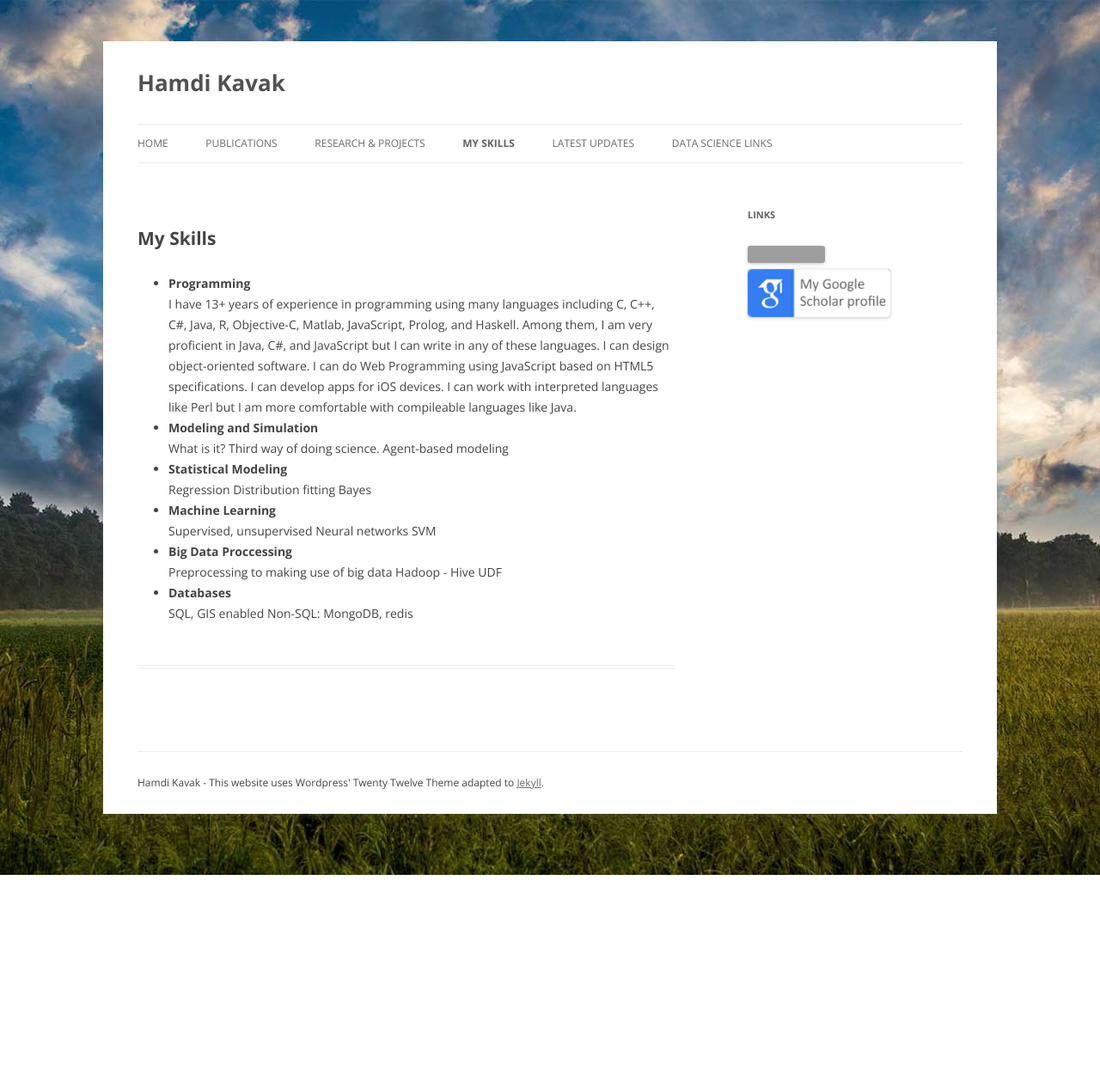
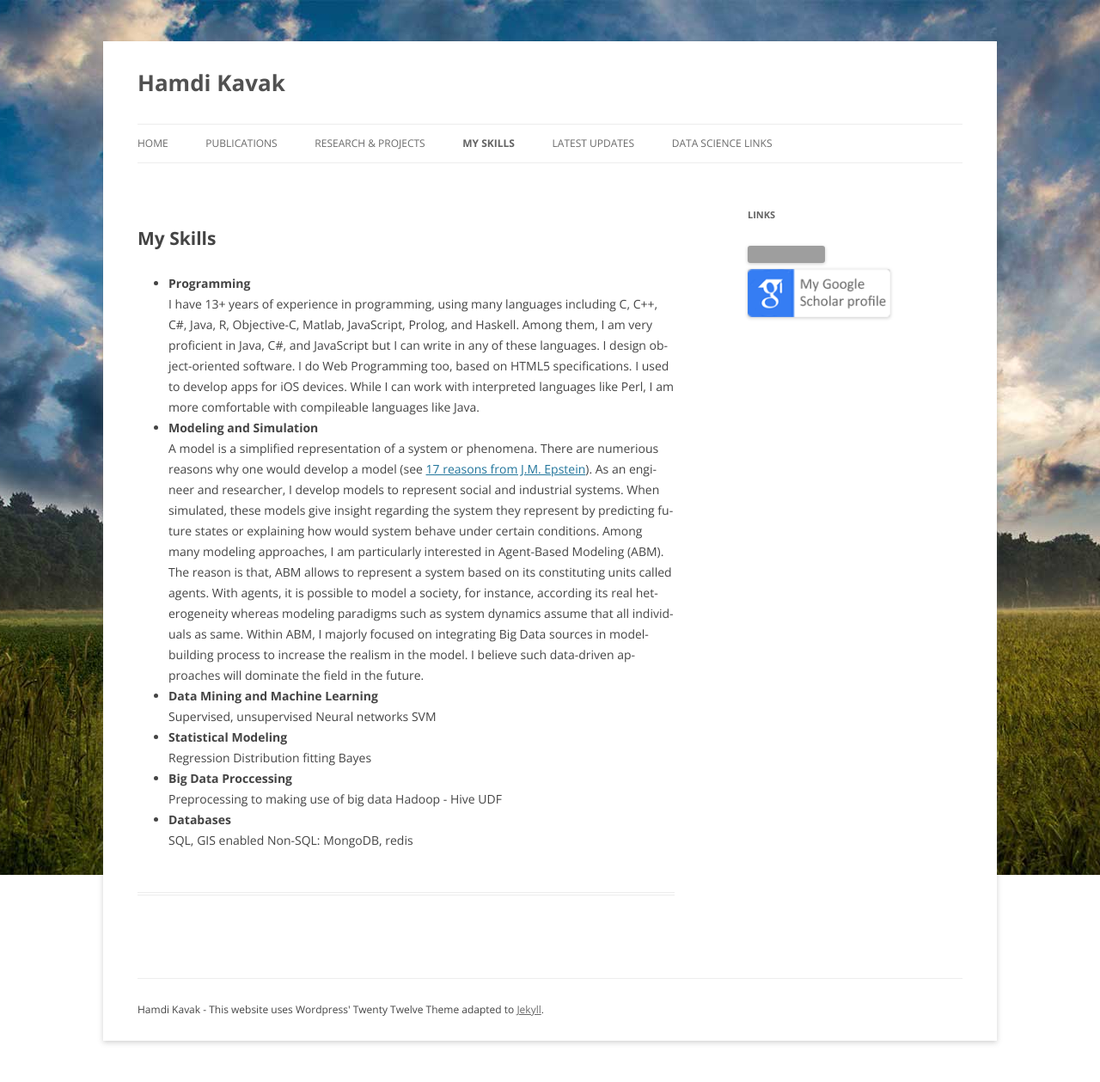
Before and after one commit to hamdikavak/hamdikavak.github.io, a Jekyll site: the page built from skills/index.html, in a window 1280 px wide. Shown: the whole page at 86% size. Built offline with Jekyll 4.4.1, drawn with Linux system fonts in a browser that asks for light colours; nearby versions of some CDN libraries; library files that are not in the unit come from our copies; grey boxes are pictures that could not be loaded.

Commit message:
Update index.html

```diff
--- a/skills/index.html
+++ b/skills/index.html
@@ -9,29 +9,35 @@ current_page_skills: current_page_item
 <ul>
   <li>
     <strong>Programming</strong><br />
-    I have 13+ years of experience in programming using many languages including C, C++, C#, Java, R, Objective-C, Matlab, JavaScript, Prolog, and Haskell.
+    I have 13+ years of experience in programming, using many languages including C, C++, C#, Java, R, Objective-C, Matlab, JavaScript, Prolog, and Haskell.
     Among them, I am very proficient in Java, C#, and JavaScript but I can write in any of these languages.
-    I can design object-oriented software.
-    I can do Web Programming using JavaScript based on HTML5 specifications. I can develop apps for iOS devices.
-    I can work with interpreted languages like Perl but I am more comfortable with compileable languages like Java.
+    I design object-oriented software.
+    I do Web Programming too, based on HTML5 specifications. I used to develop apps for iOS devices.
+    While I can work with interpreted languages like Perl, I am more comfortable with compileable languages like Java.
   </li>
   <li>
     <strong>Modeling and Simulation</strong><br />
-    What is it? Third way of doing science.
-    Agent-based modeling
+    A model is a simplified representation of a system or phenomena.
+    There are numerious reasons why one would develop a model (see <a href="http://jasss.soc.surrey.ac.uk/11/4/12.html">17 reasons from J.M. Epstein</a>).
+    As an engineer and researcher, I develop models to represent social and industrial systems.
+    When simulated, these models give insight regarding the system they represent by predicting future states or explaining how would system behave under certain conditions.
+    Among many modeling approaches, I am particularly interested in Agent-Based Modeling (ABM).
+    The reason is that, ABM allows to represent a system based on its constituting units called agents.
+    With agents, it is possible to model a society, for instance, according its real heterogeneity whereas modeling paradigms such as system dynamics assume that all individuals as same.
+    Within ABM, I majorly focused on integrating Big Data sources in model-building process to increase the realism in the model.
+    I believe such data-driven approaches will dominate the field in the future.
+  </li>
+  <li>
+    <strong>Data Mining and Machine Learning</strong><br />
+    Supervised, unsupervised
+    Neural networks
+    SVM
   </li>
   <li>
     <strong>Statistical Modeling</strong><br />
     Regression
     Distribution fitting
     Bayes
-  </li>
-  <li>
-    <strong>Machine Learning</strong><br />
-    Supervised, unsupervised
-    Neural networks
-    SVM
-
   </li>
   <li>
     <strong>Big Data Proccessing</strong><br />
```
